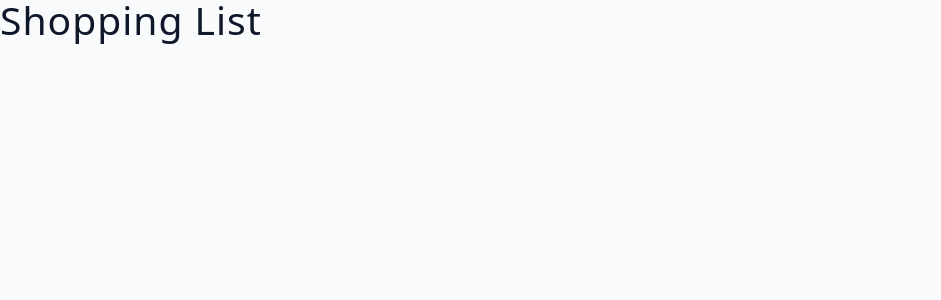
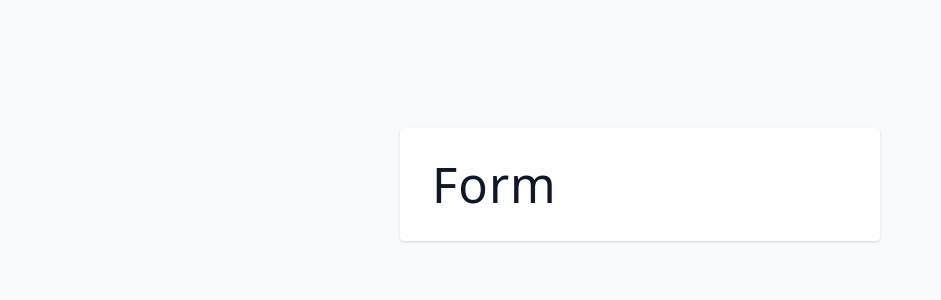
Before and after one commit to Amir2210/Shopping-List, a React app: page / in a window 1280 px wide. Shown: the top 300 px of the page, without its empty margins (0-941 px from the left). Built offline with nearby package versions, Linux system fonts and the light colour scheme; the HTML template or start-up script is replaced by a standard one.

Commit message:
Create form cmp

```diff
--- a/src/App.jsx
+++ b/src/App.jsx
@@ -1,5 +1,11 @@
+import { Form } from './cmps/Form'
+
 const App = () => {
-  return <h2>Shopping List</h2>
+  return (
+    <section className='section-center'>
+      <Form />
+    </section>
+  )
 }
 
 export default App
--- /dev/null
+++ b/src/cmps/Form.jsx
@@ -0,0 +1,5 @@
+export function Form() {
+  return (
+    <h1> form</h1>
+  )
+}
```
